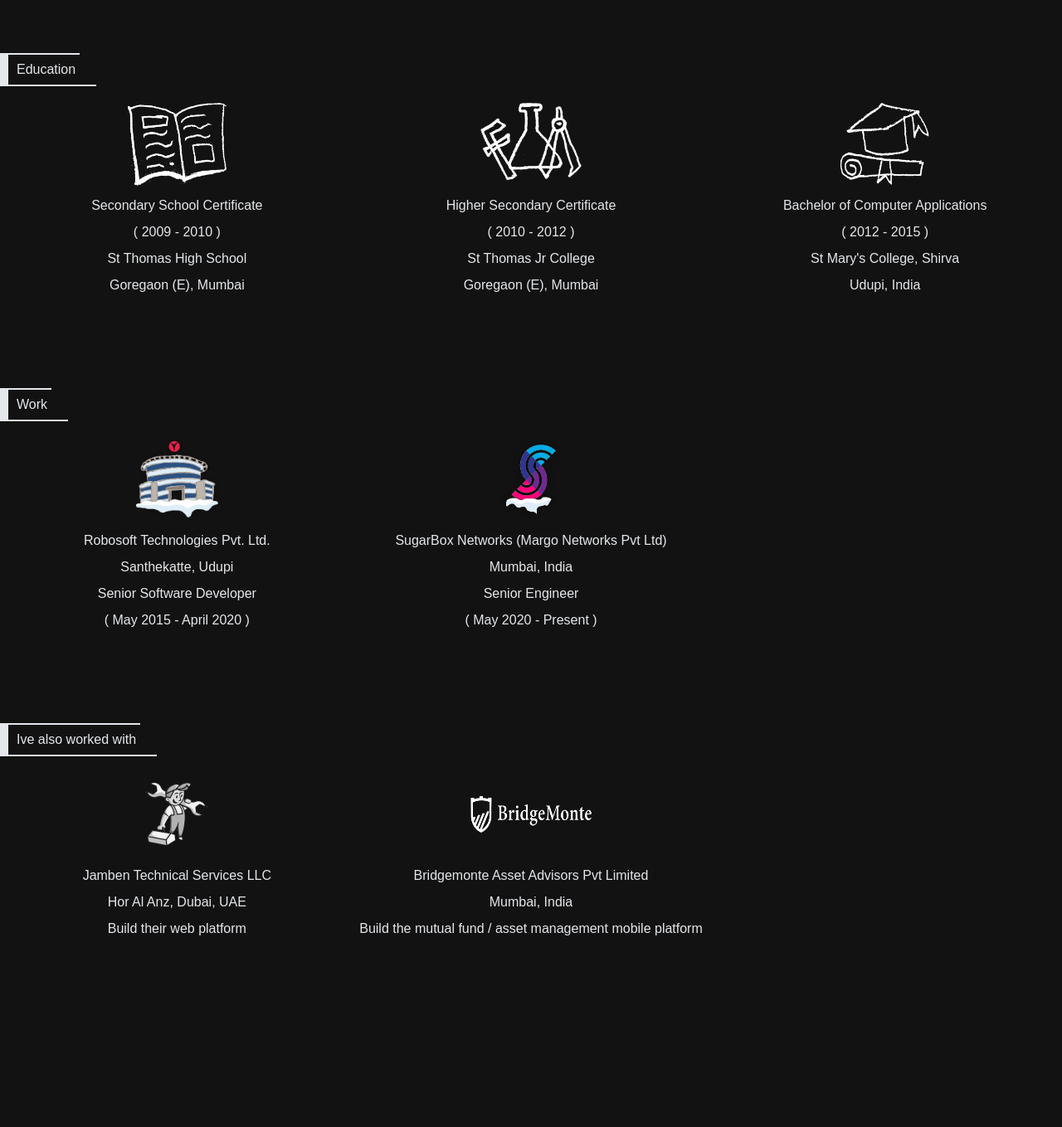
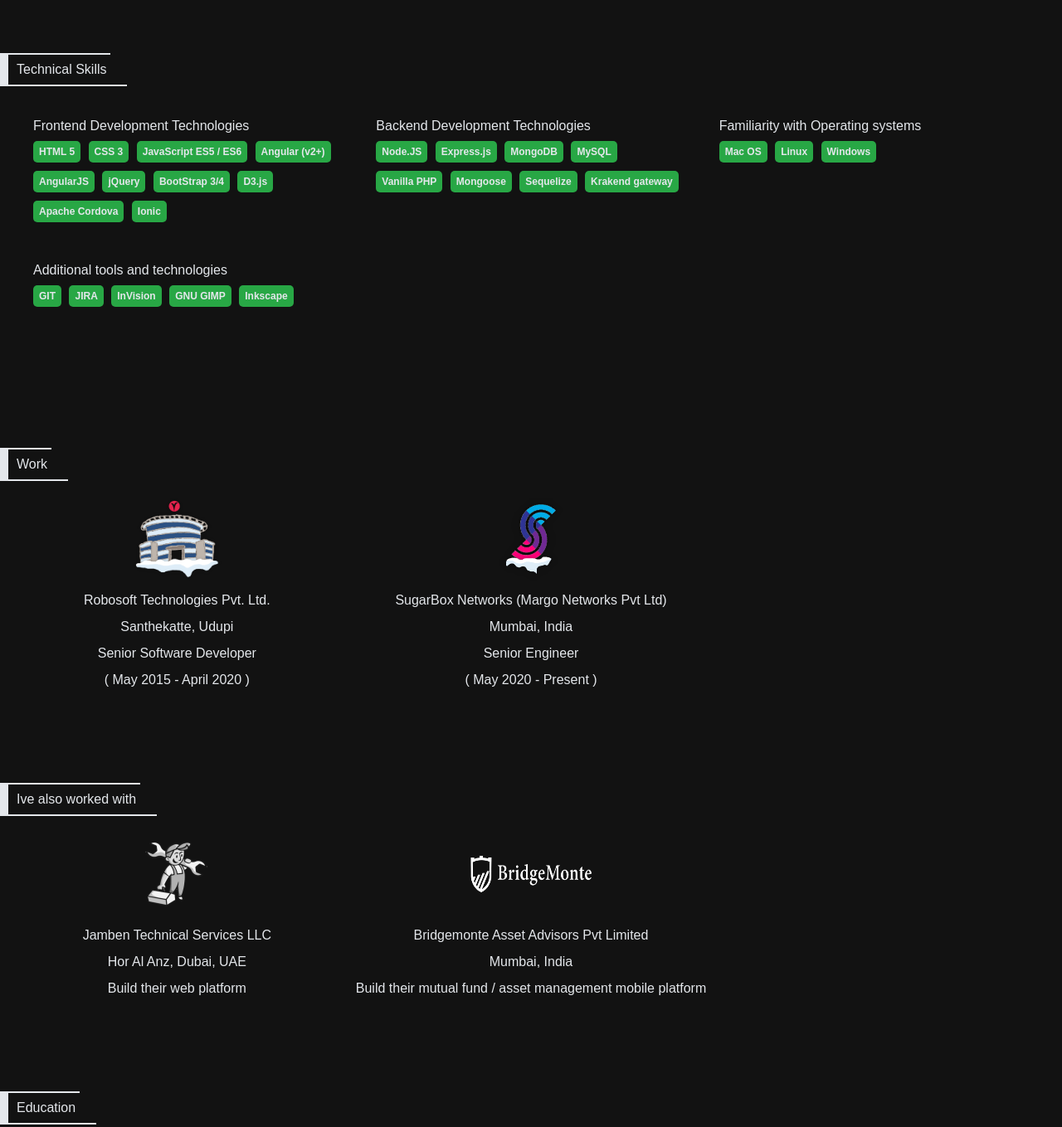
Before and after one commit to ctrlshifti/ctrlshifti.github.io, a plain HTML site: page index.html in a window 1280 px wide. Shown: the part 300-1659 px from the top of the page at 83% size. Before the commit the page ends 1444 px from the top, so only its background shows below. Drawn offline with Linux system fonts and the light colour scheme.

Commit message:
reallligned sections and added skills

```diff
--- a/index.html
+++ b/index.html
@@ -10,6 +10,7 @@
     <link rel="stylesheet" href="./styles/grid-sections.css">
     <link rel="stylesheet" href="./styles/section-1.css">
     <link rel="stylesheet" href="./styles/section-4.css">
+    <link rel="stylesheet" href="./styles/skills-section.css">
 </head>
 <body>
     <div class="main">
@@ -34,6 +35,158 @@
                     <p>I have worked with the AngularJS and Angular (v2+) framework based projects for about 5+ years.</p>
                     <p>Lot of these apps have been AAA brand mobile apps developed using the Apache Cordova / Ionic frameworks.</p>
                     <p>Since January 2021 I have been working on projects based on the Node.js environment as well.</p>
+                </div>
+            </div>
+            <div class="section-5 grid-section padding-bottom-100">
+                <div class="section-title padding-bottom">
+                    <div class="label">
+                        Technical Skills
+                    </div>
+                    <div class="skills-container padding">
+                        <div class="skill-section padding">
+                            <div class="section-title">
+                                Frontend Development Technologies
+                            </div>
+                            <div class="section-pills">
+                                <div class="skill">HTML 5</div>
+                                <div class="skill">CSS 3</div>
+                                <div class="skill">JavaScript ES5 / ES6</div>
+                                <div class="skill">Angular (v2+)</div>
+                                <div class="skill">AngularJS</div>
+                                <div class="skill">jQuery</div>
+                                <div class="skill">BootStrap 3/4</div>
+                                <div class="skill">D3.js</div>
+                                <div class="skill">Apache Cordova</div>
+                                <div class="skill">Ionic</div>
+                            </div>
+                        </div>
+                        <div class="skill-section padding">
+                            <div class="section-title">
+                                Backend Development Technologies
+                            </div>
+                            <div class="section-pills">
+                                <div class="skill">Node.JS</div>
+                                <div class="skill">Express.js</div>
+                                <div class="skill">MongoDB</div>
+                                <div class="skill">MySQL</div>
+                                <div class="skill">Vanilla PHP</div>
+                                <div class="skill">Mongoose</div>
+                                <div class="skill">Sequelize</div>
+                                <div class="skill">Krakend gateway</div>
+                            </div>
+                        </div>
+                        <div class="skill-section padding">
+                            <div class="section-title">
+                                Familiarity with Operating systems
+                            </div>
+                            <div class="section-pills">
+                                <div class="skill">Mac OS</div>
+                                <div class="skill">Linux</div>
+                                <div class="skill">Windows</div>
+                            </div>
+                        </div>
+                        <div class="skill-section padding">
+                            <div class="section-title">
+                                Additional tools and technologies
+                            </div>
+                            <div class="section-pills">
+                                <div class="skill">GIT</div>
+                                <div class="skill">JIRA</div>
+                                <div class="skill">InVision</div>
+                                <div class="skill">GNU GIMP</div>
+                                <div class="skill">Inkscape</div>
+                            </div>
+                        </div>
+                        <div class="skill-section padding">
+
+                        </div>
+                    </div>
+                </div>
+            </div>
+            <div class="section-3 grid-section padding-bottom-100">
+                <div class="section-title padding-bottom">
+                    <div class="label">
+                        Work
+                    </div>
+                </div>
+                <div class="card-container">
+                    <div class="card">
+                        <img src="./assets/work/robosoft.png" alt="">
+                        <div>
+                            <p>
+                                Robosoft Technologies Pvt. Ltd.
+                            </p>
+                            <p>
+                                Santhekatte, Udupi
+                            </p>
+                            <p>
+                                Senior Software Developer
+                            </p>
+                            <p>
+                                ( May 2015 - April 2020 )
+                            </p>
+                        </div>
+                    </div>
+                    <div class="card">
+                        <img src="./assets/work/sugarbox.png" alt="">
+                        <div>
+                            <p>
+                                SugarBox Networks (Margo Networks Pvt Ltd)
+                            </p>
+                            <p>
+                                Mumbai, India
+                            </p>
+                            <p>
+                                Senior Engineer
+                            </p>
+                            <p>
+                                ( May 2020 - Present )
+                            </p>
+                        </div>
+                    </div>
+                    <div class="card">
+
+                    </div>
+                </div>
+            </div>
+            <div class="section-4 grid-section padding-bottom-100">
+                <div class="section-title padding-bottom">
+                    <div class="label">
+                        Ive also worked with
+                    </div>
+                </div>
+                <div class="card-container">
+                    <div class="card">
+                        <img src="./assets/clients/jamben.png" alt="">
+                        <div>
+                            <p>
+                                Jamben Technical Services LLC
+                            </p>
+                            <p>
+                                Hor Al Anz, Dubai, UAE
+                            </p>
+                            <p>
+                                Build their web platform
+                            </p>
+                        </div>
+                    </div>
+                    <div class="card">
+                        <img class="bridgemonte-logo" src="./assets/clients/bridgemonte.png" alt="">
+                        <div>
+                            <p>
+                                Bridgemonte Asset Advisors Pvt Limited
+                            </p>
+                            <p>
+                                Mumbai, India
+                            </p>
+                            <p>
+                                Build their mutual fund / asset management mobile platform
+                            </p>
+                        </div>
+                    </div>
+                    <div class="card">
+
+                    </div>
                 </div>
             </div>
             <div class="section-2 grid-section padding-bottom-100">
@@ -96,92 +249,6 @@
                     </div>
                 </div>
             </div>
-            <div class="section-3 grid-section padding-bottom-100">
-                <div class="section-title padding-bottom">
-                    <div class="label">
-                        Work
-                    </div>
-                </div>
-                <div class="card-container">
-                    <div class="card">
-                        <img src="./assets/work/robosoft.png" alt="">
-                        <div>
-                            <p>
-                                Robosoft Technologies Pvt. Ltd.
-                            </p>
-                            <p>
-                                Santhekatte, Udupi
-                            </p>
-                            <p>
-                                Senior Software Developer
-                            </p>
-                            <p>
-                                ( May 2015 - April 2020 )
-                            </p>
-                        </div>
-                    </div>
-                    <div class="card">
-                        <img src="./assets/work/sugarbox.png" alt="">
-                        <div>
-                            <p>
-                                SugarBox Networks (Margo Networks Pvt Ltd)
-                            </p>
-                            <p>
-                                Mumbai, India
-                            </p>
-                            <p>
-                                Senior Engineer
-                            </p>
-                            <p>
-                                ( May 2020 - Present )
-                            </p>
-                        </div>
-                    </div>
-                    <div class="card">
-
-                    </div>
-                </div>
-            </div>
-            <div class="section-4 grid-section">
-                <div class="section-title padding-bottom">
-                    <div class="label">
-                        Ive also worked with
-                    </div>
-                </div>
-                <div class="card-container">
-                    <div class="card">
-                        <img src="./assets/clients/jamben.png" alt="">
-                        <div>
-                            <p>
-                                Jamben Technical Services LLC
-                            </p>
-                            <p>
-                                Hor Al Anz, Dubai, UAE
-                            </p>
-                            <p>
-                                Build their web platform
-                            </p>
-                        </div>
-                    </div>
-                    <div class="card">
-                        <img class="bridgemonte-logo" src="./assets/clients/bridgemonte.png" alt="">
-                        <div>
-                            <p>
-                                Bridgemonte Asset Advisors Pvt Limited
-                            </p>
-                            <p>
-                                Mumbai, India
-                            </p>
-                            <p>
-                                Build the mutual fund / asset management mobile platform
-                            </p>
-                        </div>
-                    </div>
-                    <div class="card">
-
-                    </div>
-                </div>
-            </div>
         </div>
     </div>
     <script src="./scripts/app.js"></script>
--- /dev/null
+++ b/styles/skills-section.css
@@ -0,0 +1,23 @@
+.section-5 .skills-container {
+    display: flex;
+    flex-direction: row;
+    flex-wrap: wrap;
+}
+
+.section-5 .skills-container .skill-section {
+    flex: 25%;
+}
+
+.section-5 .skill-section .section-title {
+    padding-bottom: 10px;
+}
+.section-5 .skill-section .section-pills .skill {
+    background-color: #28a745;
+    padding: 5px 7px;
+    font-size: 12px;
+    display: inline-block;
+    margin-right: 5px;
+    margin-bottom: 10px;
+    border-radius: 5px;
+    font-weight: bold;
+}
```
